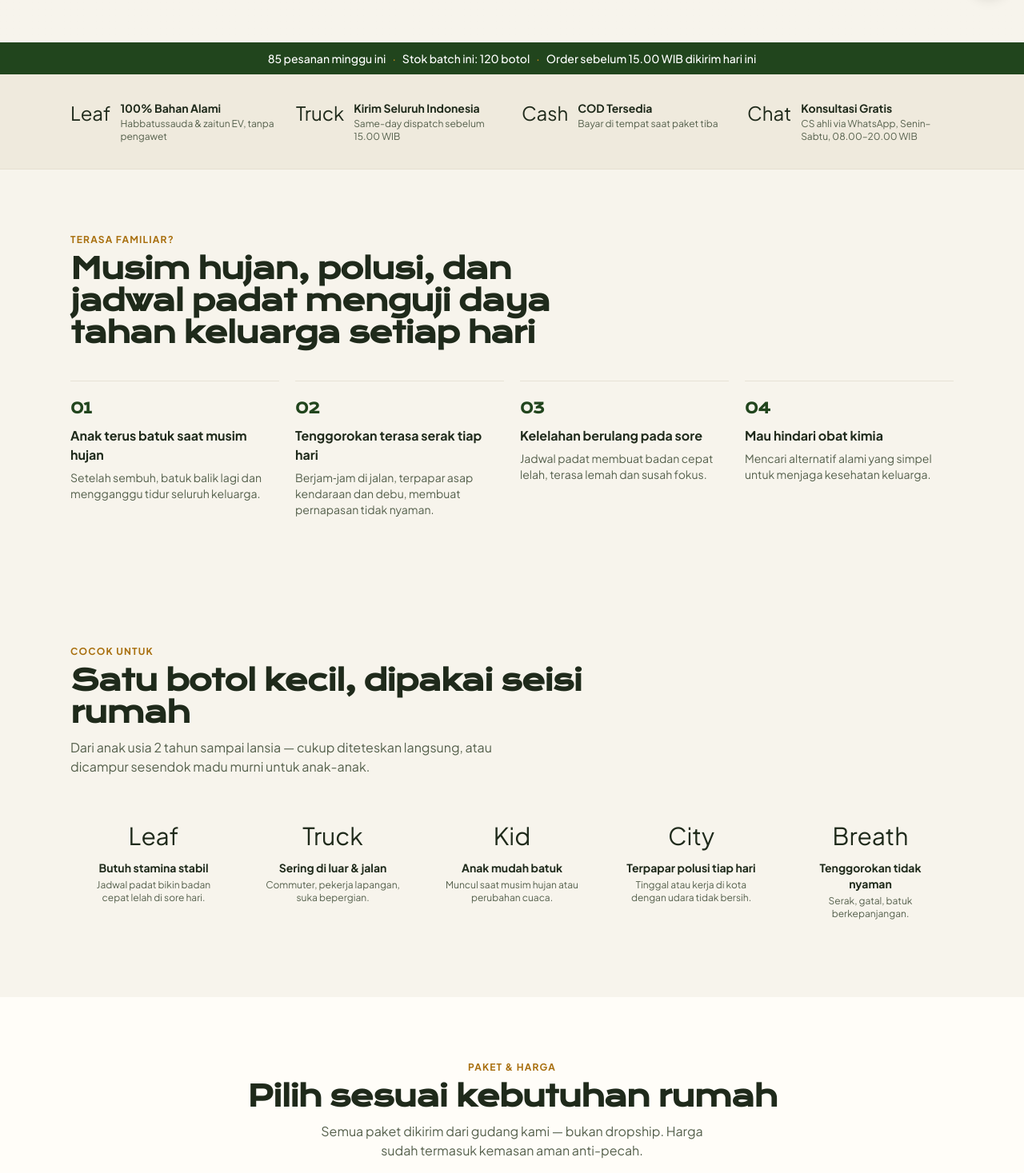
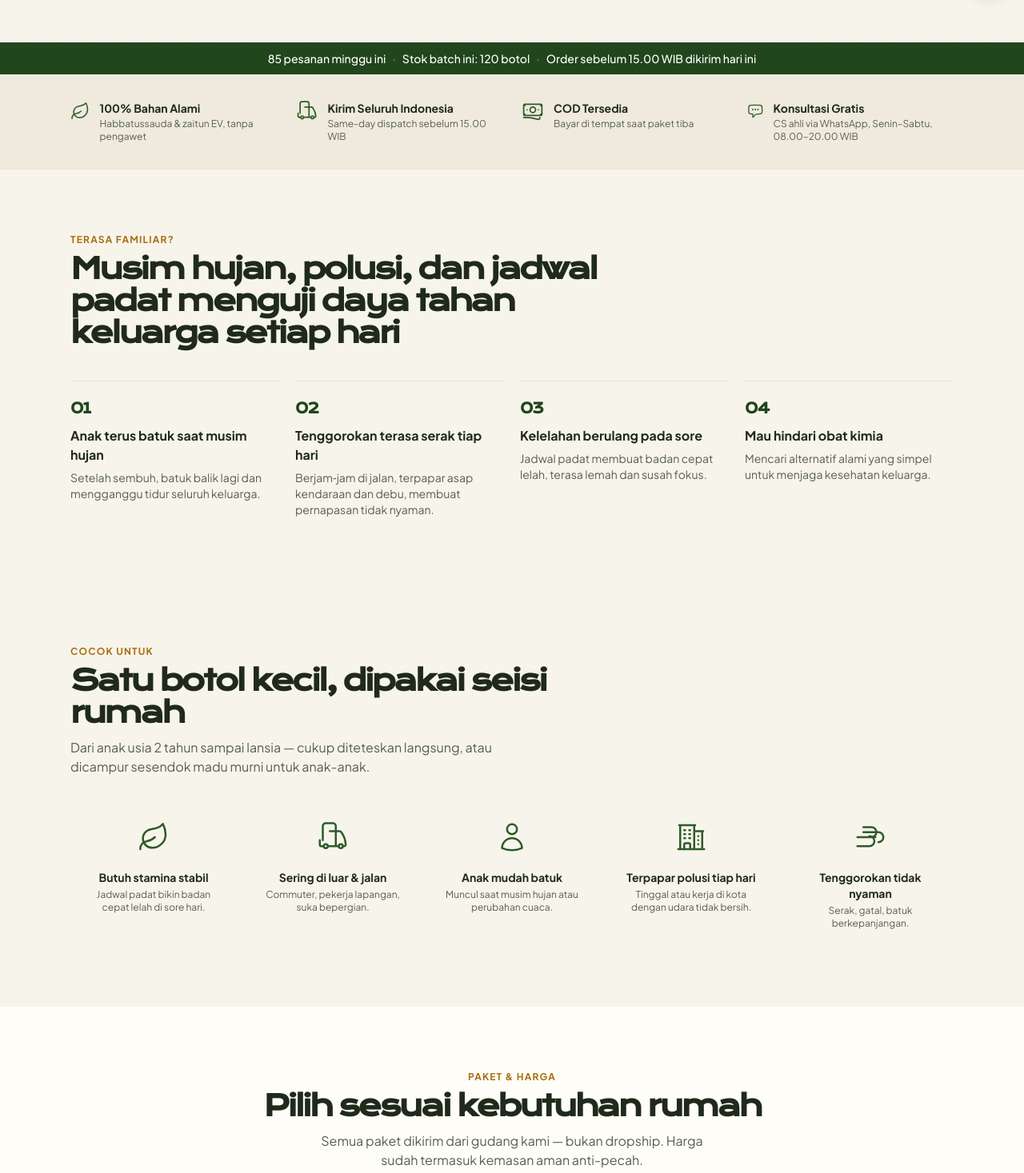
Before and after one commit to zoofasoup/nuralive, a Next.js app: page / in a window 1280 px wide. Shown: the part 783-2250 px from the top of the page at 80% size. Built offline with nearby package versions, Linux system fonts and the light colour scheme; no server answers.

Commit message:
Implement SVG icons for personas/trustbar and tighten Krona One letter-spacing

```diff
--- a/src/app/globals.css
+++ b/src/app/globals.css
@@ -55,7 +55,7 @@ body {
 
 .font-display {
   font-family: var(--font-krona-one), system-ui, sans-serif;
-  letter-spacing: -0.04em;
+  letter-spacing: -0.08em;
 }
 
 ::selection {
--- /dev/null
+++ b/src/components/Icon.tsx
@@ -0,0 +1,67 @@
+import React from "react";
+
+export type IconName = "leaf" | "truck" | "kid" | "city" | "breath" | "cash" | "chat";
+
+interface IconProps extends React.SVGProps<SVGSVGElement> {
+  name: IconName;
+}
+
+export default function Icon({ name, className = "h-6 w-6", ...props }: IconProps) {
+  const baseProps = {
+    xmlns: "http://www.w3.org/2000/svg",
+    fill: "none",
+    viewBox: "0 0 24 24",
+    strokeWidth: 1.5,
+    stroke: "currentColor",
+    className,
+    ...props,
+  };
+
+  switch (name) {
+    case "leaf":
+      return (
+        <svg {...baseProps} strokeLinecap="round" strokeLinejoin="round">
+          <path d="M11 20A7 7 0 0 1 9.8 6.1C15.5 5 17 4.48 19 2c1 2 2 4.18 2 8 0 5.5-4.78 10-10 10Z"/>
+          <path d="M2 21c0-3 1.85-5.36 5.08-6C9.5 14.52 12 13 13 12"/>
+        </svg>
+      );
+    case "truck":
+      return (
+        <svg {...baseProps} strokeLinecap="round" strokeLinejoin="round">
+          <path d="M8.25 18.75a1.5 1.5 0 0 1-3 0m3 0a1.5 1.5 0 0 0-3 0m3 0h6m-9 0H3.375a1.125 1.125 0 0 1-1.125-1.125V14.25m17.25 4.5a1.5 1.5 0 0 1-3 0m3 0a1.5 1.5 0 0 0-3 0m3 0h1.125c.621 0 1.129-.504 1.09-1.124a17.902 17.902 0 0 0-3.213-9.193 2.056 2.056 0 0 0-1.58-.86H14.25M16.5 18.75h-2.25m0-11.25v11.25m0-11.25H9.75M14.25 7.5v-3.75a2.25 2.25 0 0 0-2.25-2.25h-5.25A2.25 2.25 0 0 0 4.5 3.75v10.5" />
+        </svg>
+      );
+    case "kid":
+      return (
+        <svg {...baseProps} strokeLinecap="round" strokeLinejoin="round">
+          <path d="M15.75 6a3.75 3.75 0 1 1-7.5 0 3.75 3.75 0 0 1 7.5 0ZM4.501 20.118a7.5 7.5 0 0 1 14.998 0A17.933 17.933 0 0 1 12 21.75c-2.676 0-5.216-.584-7.499-1.632Z" />
+        </svg>
+      );
+    case "city":
+      return (
+        <svg {...baseProps} strokeLinecap="round" strokeLinejoin="round">
+          <path d="M2.25 21h19.5m-18-18v18m10.5-18v18m6-13.5V21M6.75 6.75h.75m-.75 3h.75m-.75 3h.75m3-6h.75m-.75 3h.75m-.75 3h.75M6.75 21v-3.375c0-.621.504-1.125 1.125-1.125h2.25c.621 0 1.125.504 1.125 1.125V21M3 3h12m-.75 4.5H21m-3.75 3.75h.008v.008h-.008v-.008Zm0 3h.008v.008h-.008v-.008Zm0 3h.008v.008h-.008v-.008Z" />
+        </svg>
+      );
+    case "breath":
+      return (
+        <svg {...baseProps} strokeLinecap="round" strokeLinejoin="round">
+          <path d="M2.25 12h13.5M6.75 8.25H18a3.75 3.75 0 0 1 3.75 3.75A3.75 3.75 0 0 1 18 15.75m-15.75 3h9a3.75 3.75 0 0 0 3.75-3.75A3.75 3.75 0 0 0 11.25 11.25M6.75 4.5h6a3.75 3.75 0 0 1 3.75 3.75A3.75 3.75 0 0 1 12.75 12" />
+        </svg>
+      );
+    case "cash":
+      return (
+        <svg {...baseProps} strokeLinecap="round" strokeLinejoin="round">
+          <path d="M2.25 18.75a60.07 60.07 0 0 1 15.797 2.101c.727.198 1.453-.342 1.453-1.096V18.75M3.75 4.5v.75A.75.75 0 0 1 3 6h-.75m0 0v-.375c0-.621.504-1.125 1.125-1.125H20.25M2.25 6v9m18-10.5v.75c0 .414.336.75.75.75h.75m-1.5-1.5h.375c.621 0 1.125.504 1.125 1.125v9.75c0 .621-.504 1.125-1.125 1.125h-.375m1.5-1.5H21a.75.75 0 0 0-.75.75v.75m0 0H3.75m0 0h-.375a1.125 1.125 0 0 1-1.125-1.125V15m1.5 1.5v-.75A.75.75 0 0 0 3 15h-.75M15 10.5a3 3 0 1 1-6 0 3 3 0 0 1 6 0Zm3 0h.008v.008H18V10.5Zm-12 0h.008v.008H6V10.5Z" />
+        </svg>
+      );
+    case "chat":
+      return (
+        <svg {...baseProps} strokeLinecap="round" strokeLinejoin="round">
+          <path d="M8.625 9.75a.375.375 0 1 1-.75 0 .375.375 0 0 1 .75 0Zm0 0H8.25m4.125 0a.375.375 0 1 1-.75 0 .375.375 0 0 1 .75 0Zm0 0H12m4.125 0a.375.375 0 1 1-.75 0 .375.375 0 0 1 .75 0Zm0 0h-.375m-13.5 3.01c0 1.6 1.123 2.994 2.707 3.227 1.087.16 2.185.283 3.293.369V21l4.184-4.183a1.14 1.14 0 0 1 .778-.332 48.294 48.294 0 0 0 5.83-.498c1.585-.233 2.708-1.626 2.708-3.228V6.741c0-1.602-1.123-2.995-2.707-3.228A48.394 48.394 0 0 0 12 3c-2.392 0-4.744.175-7.043.513C3.373 3.746 2.25 5.14 2.25 6.741v6.018Z" />
+        </svg>
+      );
+    default:
+      return null;
+  }
+}
--- a/src/components/landing/Sections.tsx
+++ b/src/components/landing/Sections.tsx
@@ -1,4 +1,5 @@
 import { PERSONAS, BRAND, PROBLEMS } from "@/lib/config";
+import Icon, { IconName } from "@/components/Icon";
 
 // Kumpulan section statis landing: urgency, trust, masalah, solusi,
 // komposisi, persona, perbandingan, jaminan.
@@ -32,10 +33,10 @@ export function UrgencyBar({
 }
 
 const TRUST = [
-  { icon: "Leaf", title: "100% Bahan Alami", desc: "Habbatussauda & zaitun EV, tanpa pengawet" },
-  { icon: "Truck", title: "Kirim Seluruh Indonesia", desc: "Same-day dispatch sebelum 15.00 WIB" },
-  { icon: "Cash", title: "COD Tersedia", desc: "Bayar di tempat saat paket tiba" },
-  { icon: "Chat", title: "Konsultasi Gratis", desc: `CS ahli via WhatsApp, ${BRAND.csHours}` },
+  { icon: "leaf" as IconName, title: "100% Bahan Alami", desc: "Habbatussauda & zaitun EV, tanpa pengawet" },
+  { icon: "truck" as IconName, title: "Kirim Seluruh Indonesia", desc: "Same-day dispatch sebelum 15.00 WIB" },
+  { icon: "cash" as IconName, title: "COD Tersedia", desc: "Bayar di tempat saat paket tiba" },
+  { icon: "chat" as IconName, title: "Konsultasi Gratis", desc: `CS ahli via WhatsApp, ${BRAND.csHours}` },
 ];
 
 export function TrustBar() {
@@ -44,7 +45,7 @@ export function TrustBar() {
       <div className="mx-auto grid max-w-6xl grid-cols-2 gap-6 px-4 py-8 sm:px-6 lg:grid-cols-4">
         {TRUST.map((t) => (
           <div key={t.title} className="flex items-start gap-3">
-            <span aria-hidden className="text-2xl">{t.icon}</span>
+            <Icon name={t.icon} className="h-7 w-7 text-leaf" aria-hidden />
             <div>
               <p className="text-sm font-bold text-ink">{t.title}</p>
               <p className="mt-0.5 text-xs text-ink-soft">{t.desc}</p>
@@ -169,7 +170,7 @@ export function ForWho() {
             key={p.title}
             className="flex flex-col items-center text-center p-4"
           >
-            <span aria-hidden className="text-3xl">{p.icon}</span>
+            <Icon name={p.icon as IconName} className="h-10 w-10 text-leaf mb-2" aria-hidden />
             <p className="mt-3 text-sm font-bold text-ink">{p.title}</p>
             <p className="mt-1 text-xs text-ink-soft">{p.desc}</p>
           </div>
--- a/src/lib/config.ts
+++ b/src/lib/config.ts
@@ -206,27 +206,27 @@ export const PERSONAS = [
   {
     title: "Butuh stamina stabil",
     desc: "Jadwal padat bikin badan cepat lelah di sore hari.",
-    icon: "Leaf",
+    icon: "leaf",
   },
   {
     title: "Sering di luar & jalan",
     desc: "Commuter, pekerja lapangan, suka bepergian.",
-    icon: "Truck",
+    icon: "truck",
   },
   {
     title: "Anak mudah batuk",
     desc: "Muncul saat musim hujan atau perubahan cuaca.",
-    icon: "Kid",
+    icon: "kid",
   },
   {
     title: "Terpapar polusi tiap hari",
     desc: "Tinggal atau kerja di kota dengan udara tidak bersih.",
-    icon: "City",
+    icon: "city",
   },
   {
     title: "Tenggorokan tidak nyaman",
     desc: "Serak, gatal, batuk berkepanjangan.",
-    icon: "Breath",
+    icon: "breath",
   },
 ];
 
```
